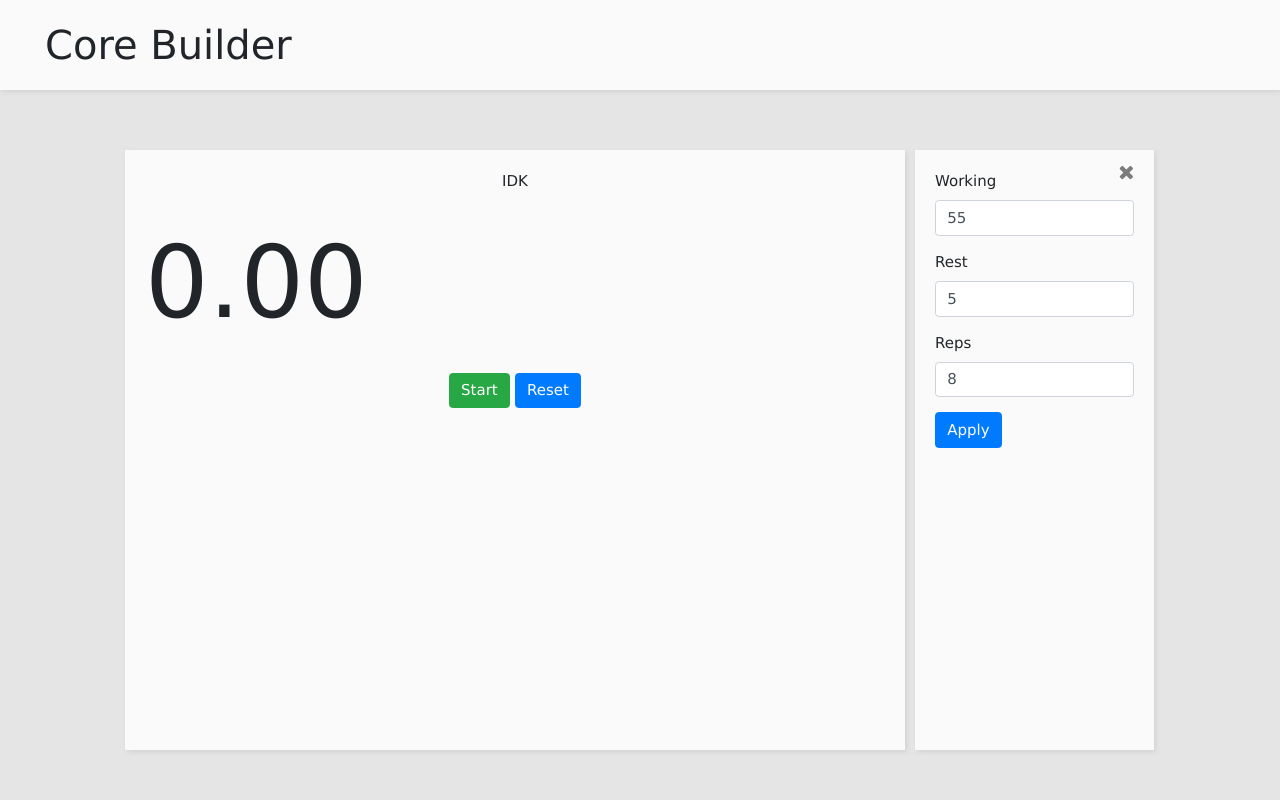
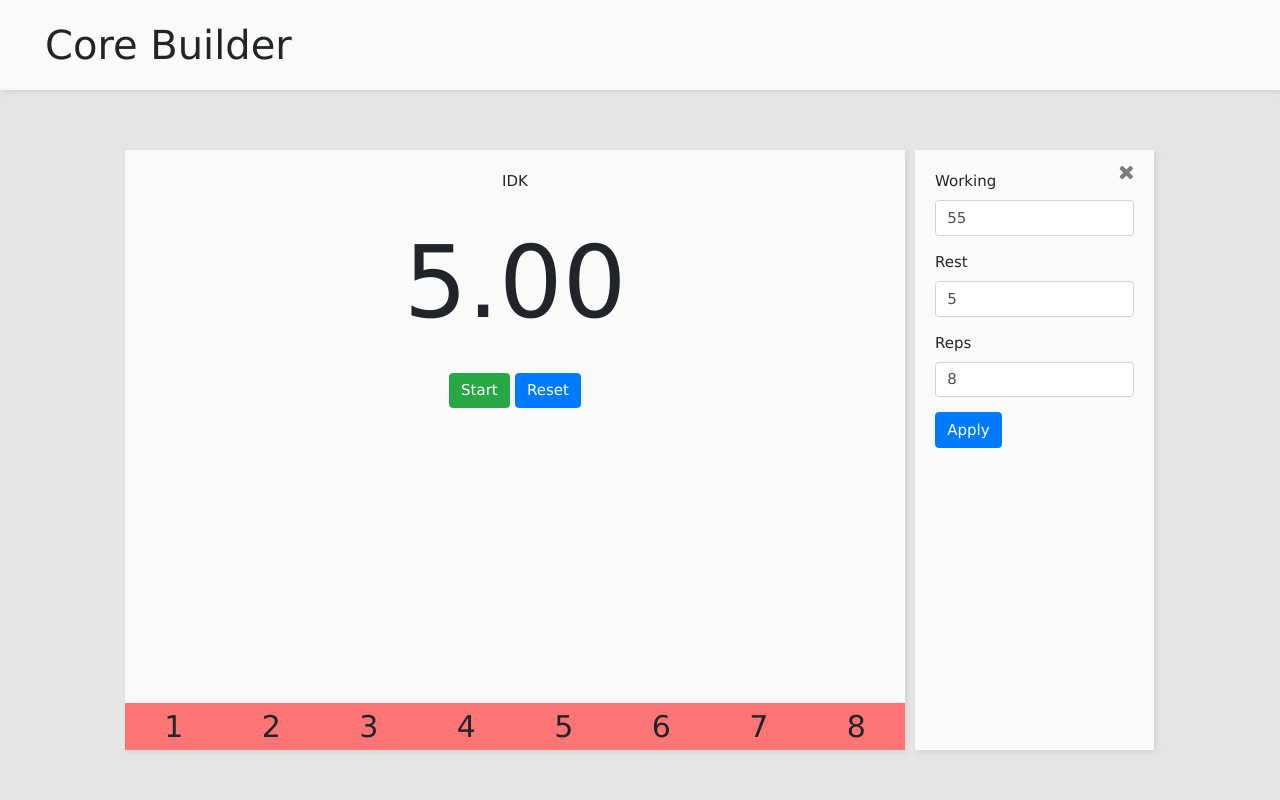
Before and after one commit to rdonati/core, a Django app: template home/templates/home/index.html in a window 1280 px wide. Run offline with Django 3.2, Linux system fonts and the light colour scheme; the template is opened without the code that fills it, so the values that code supplies are empty; some libraries are stand-ins or nearby versions.

Commit message:
Added timer class, fixed formatting, improved updating settings, added countdown, adjusted models

```diff
--- a/home/models.py
+++ b/home/models.py
@@ -13,8 +13,8 @@ class Exercise(models.Model):
         HARD = 3
         EXTREME = 4
 
-    name = models.CharField(max_length=15)
-    description = models.TextField(null=True)
+    name = models.CharField(max_length=25)
+    description = models.TextField(null=True,blank=True)
     target_area = models.IntegerField(choices=TargetArea.choices)
     difficulty = models.IntegerField(choices=Difficulty.choices)
 
--- a/home/static/css/styles.css
+++ b/home/static/css/styles.css
@@ -72,12 +72,10 @@ button:focus{
     font-size: 40px;
 }
 
-#timer{
-    text-align: start;
+#stopwatch-display{
     font-size: 100px;
 }
 
 #progressTable{
     width: 100%;
-    margin-top: 252px;
 }
--- a/home/static/javascript/script.js
+++ b/home/static/javascript/script.js
@@ -31,96 +31,182 @@ class Workout{
 }
 
 class Stopwatch{
-    // Expecting jQuery reference to html elements
-    constructor(display, startStopButton, resetButton, on=55, off=5){
+    constructor(on, rest, reps){
+        // Binding all functions so that they can be used as button click events
+        this.start = this.start.bind(this);
+        this.stop = this.stop.bind(this);
+        this.reset = this.reset.bind(this);
+        this.toggleStartStop = this.toggleStartStop.bind(this);
+        this.tick = this.tick.bind(this);
+        this.render = this.render.bind(this);
 
-        this.startStopButton = startStopButton;
-        this.resetButton = resetButton;
-        this.display = display;
+        // References to HTML elements
+        this.startStopButton = $("#stopwatch-startStop");
+        this.resetButton = $("#stopwatch-reset");
+        this.display = $("#stopwatch-display");
 
-        this.seconds = 0;
-        this.displayTime = 0;
+        this.time = -5;
         this.active = false;
         this.timer;
+        this.on = on;
+        this.rest = rest;
+        this.reps = reps;
+
+        this.initializeButtons();
+        this.initializeProgressBar();
+        this.render();
     }
 
     get total(){
-        return on + off;
+        return this.on + this.rest;
     }
 
-    get time(){
-        return Array([Math.floor(this.seconds/60), this.seconds%60]);
+    // Sets text and click event for buttons
+    initializeButtons(){
+        this.startStopButton.text("Start");
+        this.startStopButton.click(this.toggleStartStop);
+
+        this.resetButton.text("Reset");
+        this.resetButton.click(this.reset);
     }
 
+    // Sets display... add any other necessary methods
     render(){
-
+        this.display.text(this.formatCountdown());
     }
 
+    // Increments time
     tick(){
-        this.seconds += 0.01;
+        this.time += 0.01;
+        if(this.time >= (this.total)*this.reps){
+            this.reset();
+            this.display.text("DONE");
+        }
+        else{
+            this.updateProgressBar();
+            this.render();
+        }
+    }
+
+    // Default formatting method. Displays as (1.33, 10.33, 1:03.33)
+    format(){
+        let secs = Math.round((this.time % 60)*100) / 100;
+        let mins = Math.floor(this.time/60);
+
+        // Adding trailing zeros (e.g. 1.3 => 1.30, 1 => 1.00)
+        if(secs % 1 == 0) secs += ".00";
+        else if((secs*10) % 1 == 0) secs += "0";
+
+        // Adds preceding 0 (e.g. 1:3.00 => 1:03.00)
+        if(secs < 10 && mins > 0) secs = "0" + secs;
+
+        // Only returns minutes when minutes exist (e.g. 10.33 NOT 0:10.33)
+        if(mins){
+            return(mins + ":" + secs)
+        }else{
+            return String(secs);
+        }
+    }
+
+    formatCountdown(){
+        if(this.time < 0){
+            let secs = Math.round(this.time * -100) /100;
+            if(secs % 1 == 0) secs += ".00";
+            else if((secs*10) % 1 == 0) secs += "0";
+            return secs;
+        }
+        let timeInInterval = this.time % this.total;
+        let t;
+        if(timeInInterval < this.on) t = this.on - timeInInterval;
+        else t = this.rest - (timeInInterval - this.on);
+
+        let secs = Math.round((t % 60)*100) / 100;
+        let mins = Math.floor(t/60);
+
+        // Adding trailing zeros (e.g. 1.3 => 1.30, 1 => 1.00)
+        if(secs % 1 == 0) secs += ".00";
+        else if((secs*10) % 1 == 0) secs += "0";
+
+        // Adds preceding 0 (e.g. 1:3.00 => 1:03.00)
+        if(secs < 10 && mins > 0) secs = "0" + secs;
+
+        // Only returns minutes when minutes exist (e.g. 10.33 NOT 0:10.33)
+        if(mins){
+            return(mins + ":" + secs)
+        }else{
+            return String(secs);
+        }
+    }
+
+    start(){
+        this.timer = setInterval(this.tick, 10);
+        this.active = true;
+        this.startStopButton.text("Stop");
+        this.startStopButton.addClass("btn-danger");
+    }
+
+    stop(){
+        clearInterval(this.timer);
+        this.active = false;
+        this.startStopButton.text("Start");
+        this.startStopButton.removeClass("btn-danger");
     }
 
     toggleStartStop(){
-        this.active ? stopTimer() : start();
-        this.active = !this.active;
-    }
-
-    start(){
-        stopTimer();
-        this.timer = setInterval(tick, 10);
-    }
-
-    stop(){
-        this.active = false;
-        clearInterval(this.timer);
+        if(this.active){
+            this.stop();
+        }else{
+            this.start();
+        }
     }
 
     reset(){
-        stopTimer();
-        this.active = false;
-        this.seconds = 0;
+        this.stop();
+        this.time = -5;
+        this.render();
     }
 
-    // formatTimeCountUp(){
-    //     mins = Math.floor(time/60);
-    //     seconds = time%60;
-    //     seconds = Math.round(seconds * 100) / 100;
-    //     if(seconds%1==0) seconds = seconds + ".00";
-    //     else if((seconds*10) % 1==0) seconds = seconds + "0";
-    //     if(seconds < 10 && mins > 0) seconds = "0"+seconds;
-    //     if(mins > 0) return(mins + ":" + seconds);
-    //     else return(seconds);
-    // }
+    initializeProgressBar(){
+        $("#progressBar").empty();
+        for(let i = 0; i < this.reps; i++){
+            $("#progressBar").append("<td>"+(i+1)+"</td>");
+        }
+    }
 
-    formatTimeCountDown(){
-        let intervalTime = this.seconds % this.total;
-        this.displayTime = (intervalTime < this.on) ? (this.on - intervalTime) : (this.rest - (intervalTime - this.on));
-        mins = Math.floor(t/60);
-        seconds = t%60;
-        seconds = Math.round(seconds * 100) / 100
-        if(seconds%1==0) seconds = seconds + ".00";
-        else if((seconds*10) % 1==0) seconds = seconds + "0";
-        if(seconds < 10 && mins > 0) seconds = "0"+seconds;
-        if(mins > 0) return(mins + ":" + seconds)
-        else return(seconds)
+    updateProgressBar(){
+        let currentInterval = Math.ceil(this.time/this.total) - 1;
+        let children = $("#progressBar").children();
+        console.log(currentInterval);
+        for(let i = 0; i < this.reps; i++){
+            // Green
+            if(i < currentInterval) $(children[i]).css("background-color", "#99e398");
+            // Red
+            else if(i > currentInterval) $(children[i]).css("background-color", "#ff7575");
+            // Orange
+            else if(i == currentInterval) $(children[i]).css("background-color", "#ffd599");
+        }
+    }
+
+    setSettings(on, rest, reps){
+        this.on = on;
+        this.rest = rest;
+        this.reps = reps;
+
+        this.initializeProgressBar();
+        this.reset();
     }
 }
 
-let time = 0;
-let displayTime = 0;
-let active = false;
 let settingsOpen = true;
-let isOn;
+
 let on = 55;
 let rest = 5;
 let reps = 8;
-let total = on + rest;
+
+let stopwatch = new Stopwatch(on, rest, reps);
+
 let progressBar = $("#progressBar");
-let display = $("#timer");
-let startStop = $("#startStop");
-let onOff = $("#onOff");
 let settingsPane = $("#settingsPane");
-let timer;
 
 let toneUp = $("#toneUp");
 let toneDown = $("#toneDown");
@@ -130,8 +216,8 @@ let workout = new Workout($("#exercises").text());
 
 document.addEventListener('keypress', logKey);
 function logKey(e){
-    if(e.code == "Space") toggleStartStop();
-    if(e.code == "KeyR") reset();
+    if(e.code == "Space") stopwatch.toggleStartStop();
+    if(e.code == "KeyR") stopwatch.reset();
     if(e.code == "KeyS") toggleSettings();
 }
 
@@ -160,120 +246,15 @@ function openSettings(){
 }
 
 function updateSettings(){
-    on = Number(document.getElementById("on").value);
-    rest = Number(document.getElementById("rest").value);
-    reps = Number(document.getElementById("reps").value);
-    total = on + rest;
-    initialize();
+    let on = Number(document.getElementById("on").value);
+    let rest = Number(document.getElementById("rest").value);
+    let reps = Number(document.getElementById("reps").value);
+    stopwatch.setSettings(on, rest, reps);
 }
 
 function initialize(){
-    display.text(formatTimeCountDown(time));
     workout.generateRandom();
     $("#exercise").text(workout.names());
-    setDisplaySize();
-    initializeProgressBar();
-}
-
-function tick(){
-    time += 0.01;
-    display.text(formatTimeCountDown(time));
-    onOff.text("Time: " + Math.floor(time) + " On: " + on + " Off: " + rest + " Total: " + total);
-    if(Math.floor(on - (time % total)) == 2) toneDown.trigger("play");
-    if(Math.floor(total - (time % total)) == 2) toneUp.trigger("play");
-    setDisplaySize();
-    updateProgressBar();
-}
-
-
-function setDisplaySize(){
-    let size = "200px"
-    if(displayTime > 600) size = "380px";
-    else if(displayTime > 60) size = "330px";
-    else if(displayTime > 10) size = "250px";
-    display.css("width", size);
-}
-
-function toggleStartStop(){
-    active ? stopTimer() : start();
-    active = !active;
-    setStartStopStyle();
-}
-
-function setStartStopStyle(){
-    active ? startStop.text("Stop") : startStop.text("Start");
-    // Default class is btn-success – toggles by adding btn-danger
-    startStop.toggleClass("btn-danger");
-}
-
-function start(){
-    stopTimer();
-    timer = setInterval(tick, 10);
-}
-
-function stopTimer(){
-    clearInterval(timer);
-}
-
-function reset(){
-    stopTimer();
-    active = false;
-    setStartStopStyle();
-    time = 0;
-    displayTime = 0;
-    display.text(formatTimeCountDown(time));
-    updateProgressBar();
-    setDisplaySize();
-}
-
-function setOnOff(){
-    isOn = ((time % total) - on) < 0;
-    onOff.text(isOn ? "ON" : "OFF");
-}
-
-function formatTimeCountUp(time){
-    mins = Math.floor(time/60);
-    seconds = time%60;
-    seconds = Math.round(seconds * 100) / 100;
-    if(seconds%1==0) seconds = seconds + ".00";
-    else if((seconds*10) % 1==0) seconds = seconds + "0";
-    if(seconds < 10 && mins > 0) seconds = "0"+seconds;
-    if(mins > 0) return(mins + ":" + seconds);
-    else return(seconds);
-}
-
-function formatTimeCountDown(time){
-    t = time % total;
-    if(t < on) t = on - t;
-    else t = rest - (t - on);
-    displayTime = t;
-    mins = Math.floor(t/60)
-    seconds = t%60;
-    seconds = Math.round(seconds * 100) / 100
-    if(seconds%1==0) seconds = seconds + ".00";
-    else if((seconds*10) % 1==0) seconds = seconds + "0";
-    if(seconds < 10 && mins > 0) seconds = "0"+seconds;
-    if(mins > 0) return(mins + ":" + seconds)
-    else return(seconds)
-}
-
-function initializeProgressBar(){
-    progressBar.empty();
-    for(let i = 0; i < reps; i++){
-        progressBar.append("<td>"+(i+1)+"</td>");
-    }
-}
-
-function updateProgressBar(){
-    currentInterval = Math.ceil(time/total) - 1;
-    for(let i = 0; i < reps-1; i++){
-        // Green
-        if(i < currentInterval) progressBar.children()[i].css("background-color", "#99e398");
-        // Red
-        else if(i < currentInterval) progressBar.children()[i].css("background-color", "#ff7575");
-        // Orange
-        else if(i < currentInterval) progressBar.children()[i].css("background-color", "#ffd599");
-    }
 }
 
 
--- a/home/templates/home/index.html
+++ b/home/templates/home/index.html
@@ -22,11 +22,11 @@
             </button>
             <p id = "onOff">IDK</p>
             <p id="exercise"></p>
-            <p id="timer" class="mx-auto">0.00</p>
+            <p id="stopwatch-display" class="mx-auto">0.00</p>
 
             <div class="buttonContainer mt-3">
-                <button id="startStop" class="btn btn-success" onclick="this.blur();toggleStartStop()">Start</button>
-                <button class="btn btn-primary" onClick="this.blur();reset()">Reset</button>
+                <button id="stopwatch-startStop" class="btn btn-success" onclick="this.blur()"></button>
+                <button id="stopwatch-reset" class="btn btn-primary" onClick="this.blur()"></button>
             </div>
         </div>
         <div class="progressBar">
```
